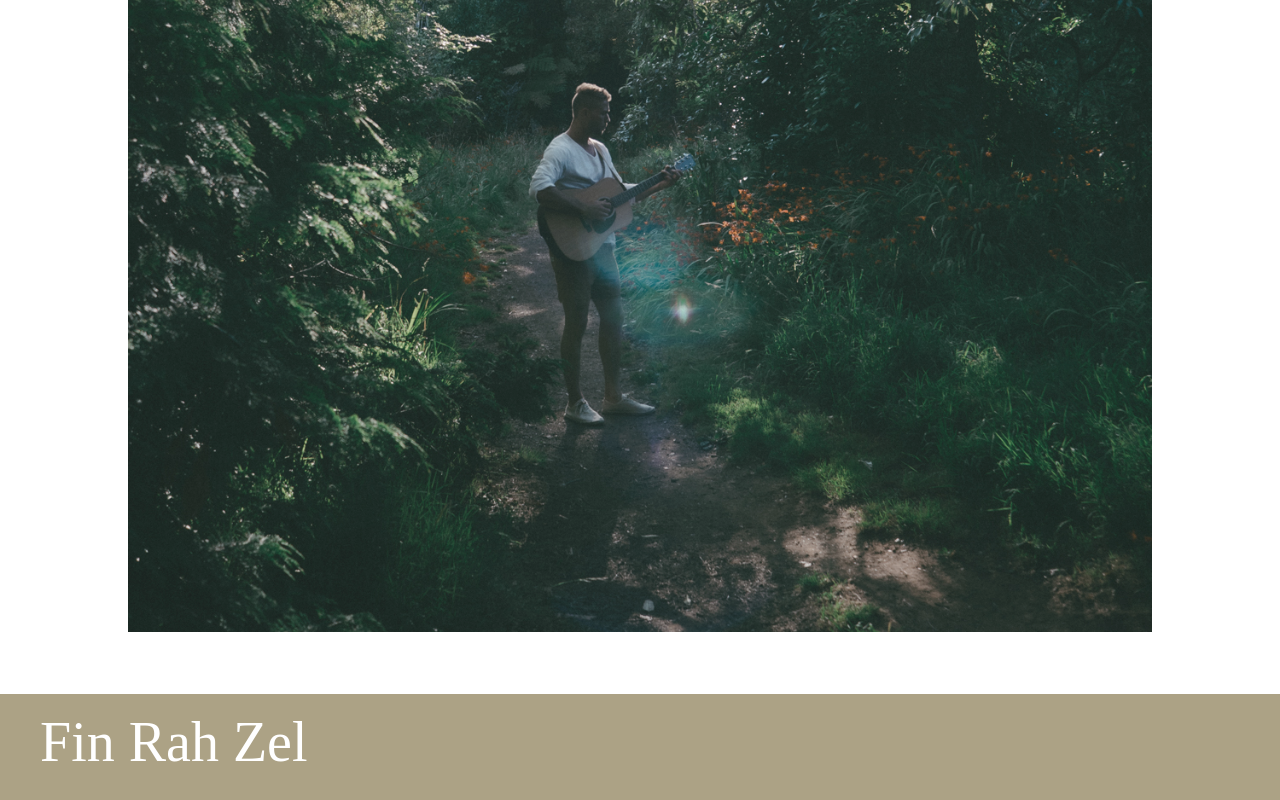
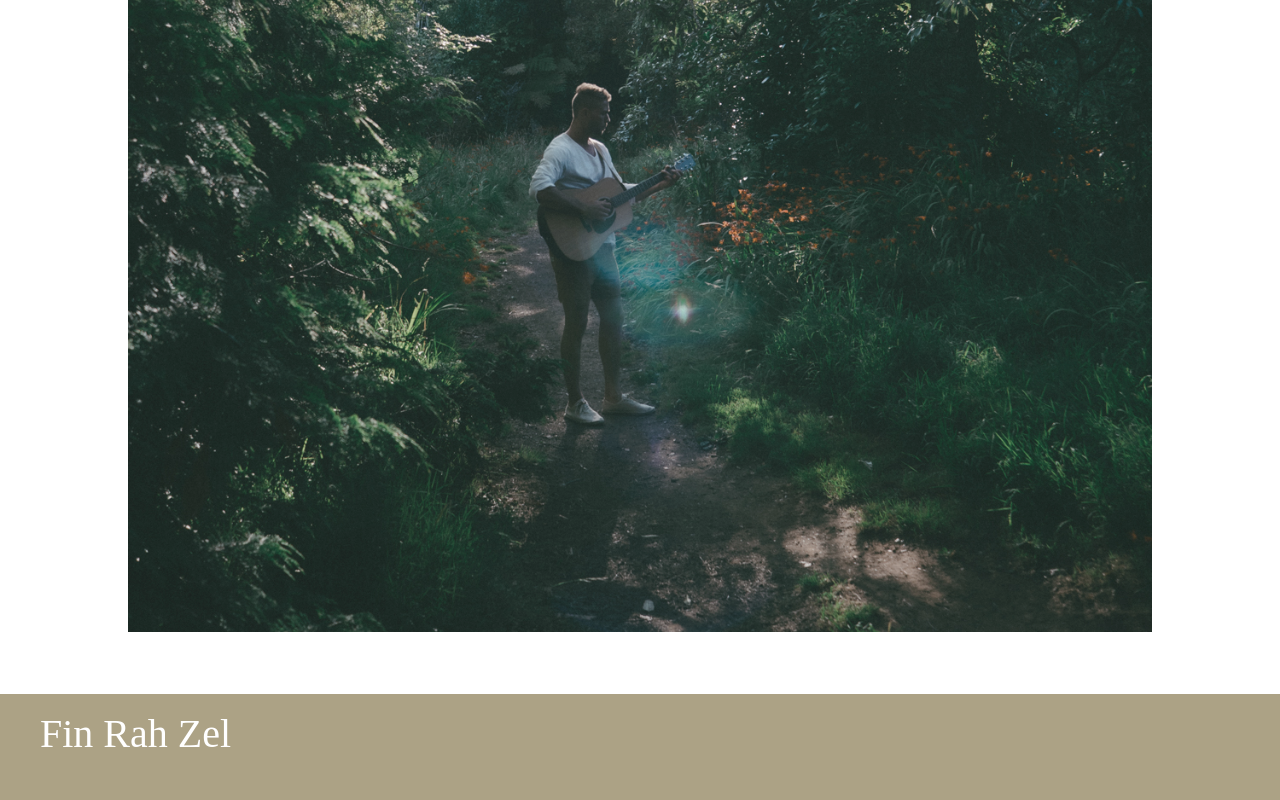
Before and after one commit to NakiNorton/Fin-Rah-Zel, a React (Create React App) app: page / in a window 1280 px wide. Shown: the part 4726-5526 px from the top of the page. Built offline with nearby package versions, Linux system fonts and the light colour scheme; a web font is replaced by a local one.

Commit message:
Decrease footer font

```diff
--- a/src/components/App/App.css
+++ b/src/components/App/App.css
@@ -66,7 +66,7 @@
   color: white;
   text-align: left;
   padding: 1rem 2.5rem;
-  font-size: 3.5rem;
+  font-size: 2.5rem;
   font-weight: 400;
   margin-top: -.5rem;
 }
```
